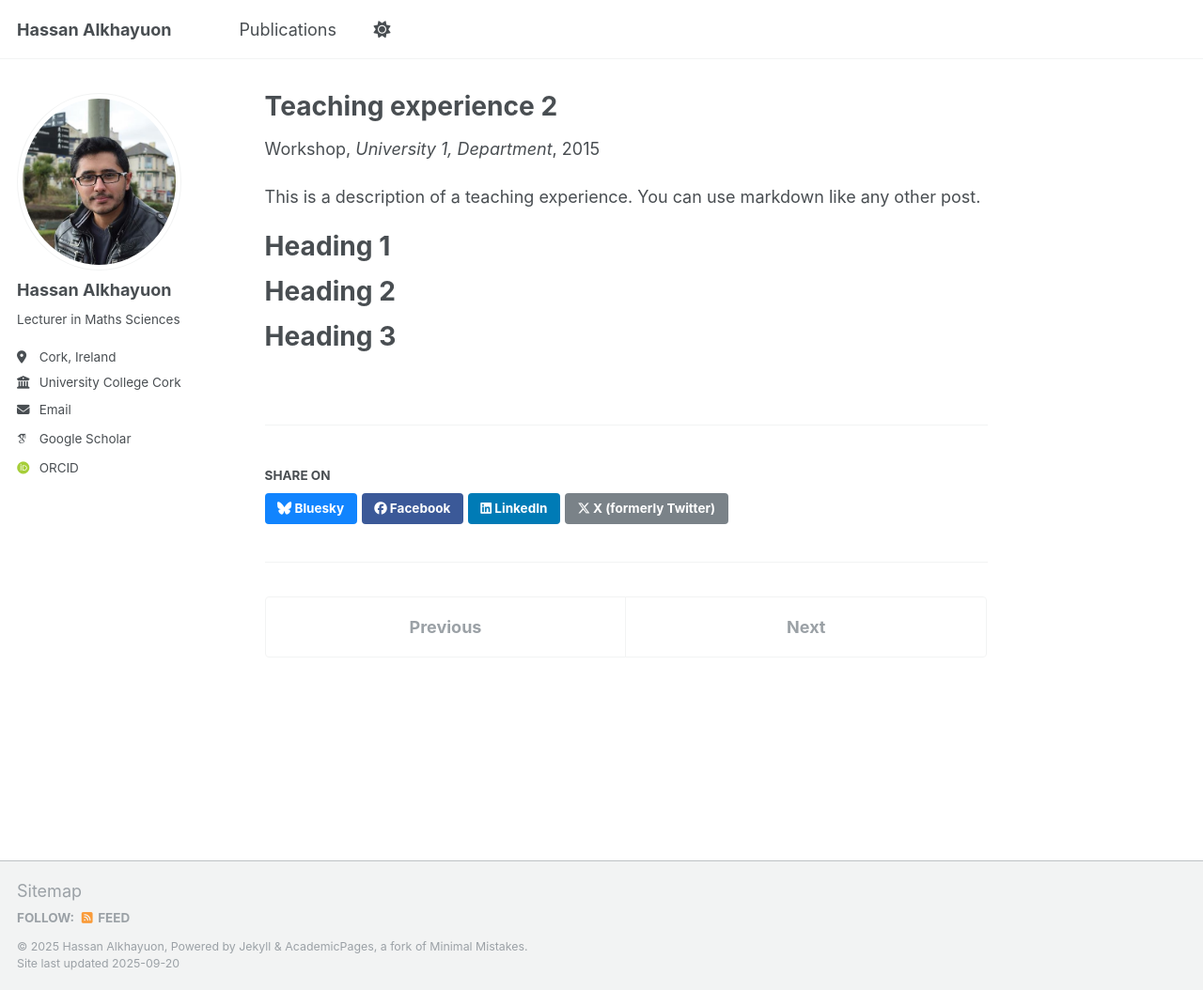
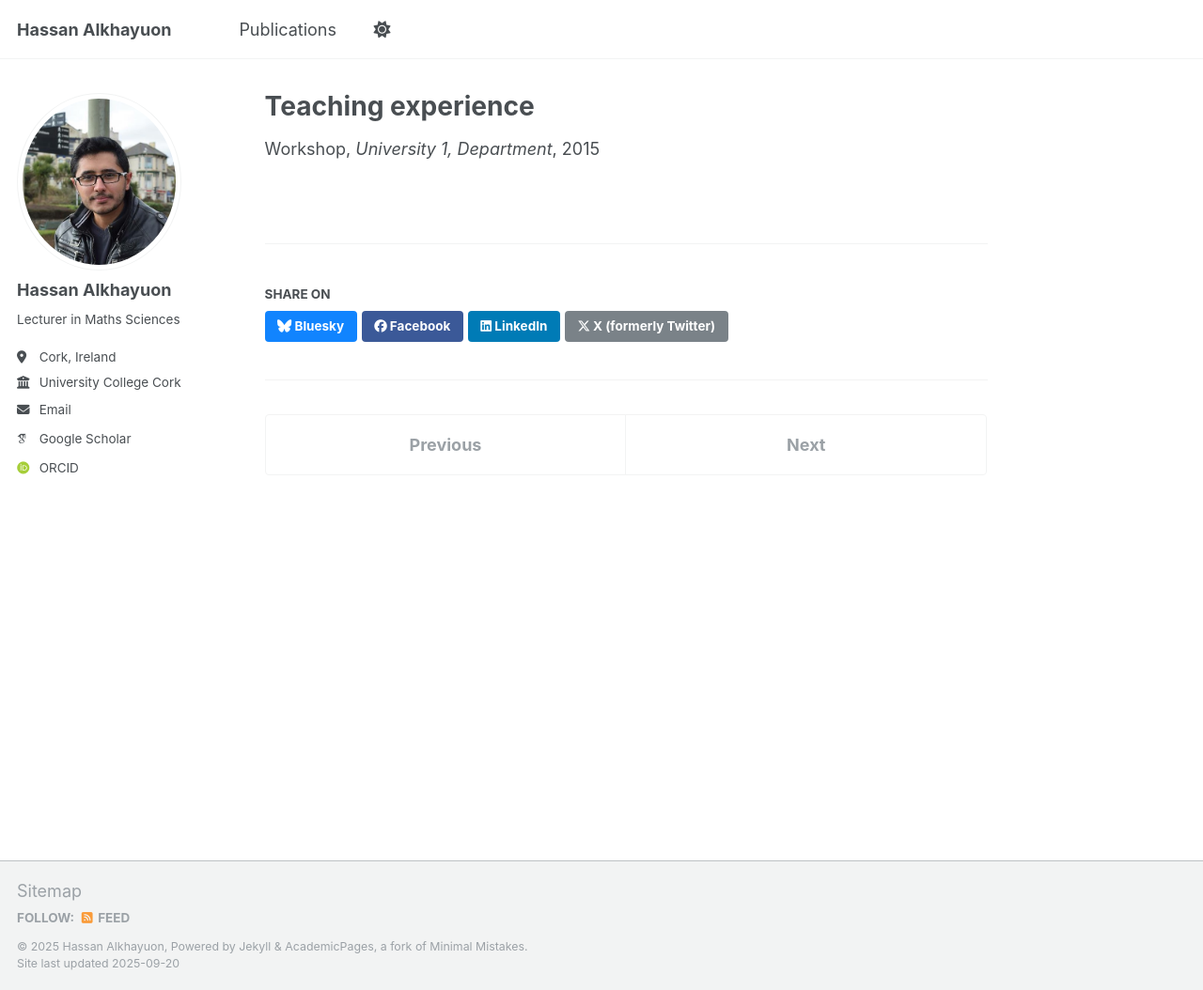
Before and after one commit to hassanalkhayuon/hassanalkhayuon.github.io, a Jekyll site: the page built from _teaching/2015-spring-teaching-2.md, in a window 1280 px wide and 1054 px high. Shown: the whole window at 94% size. Built offline with Jekyll 4.4.1, drawn with Linux system fonts in a browser that asks for light colours; some web fonts are replaced.

Commit message:
Update 2015-spring-teaching-2.md

```diff
--- a/_teaching/2015-spring-teaching-2.md
+++ b/_teaching/2015-spring-teaching-2.md
@@ -1,5 +1,5 @@
 ---
-title: "Teaching experience 2"
+title: "Teaching experience"
 collection: teaching
 type: "Workshop"
 permalink: /teaching/2015-spring-teaching-1
@@ -7,14 +7,3 @@ venue: "University 1, Department"
 date: 2015-01-01
 location: "City, Country"
 ---
-
-This is a description of a teaching experience. You can use markdown like any other post.
-
-Heading 1
-======
-
-Heading 2
-======
-
-Heading 3
-======
```
